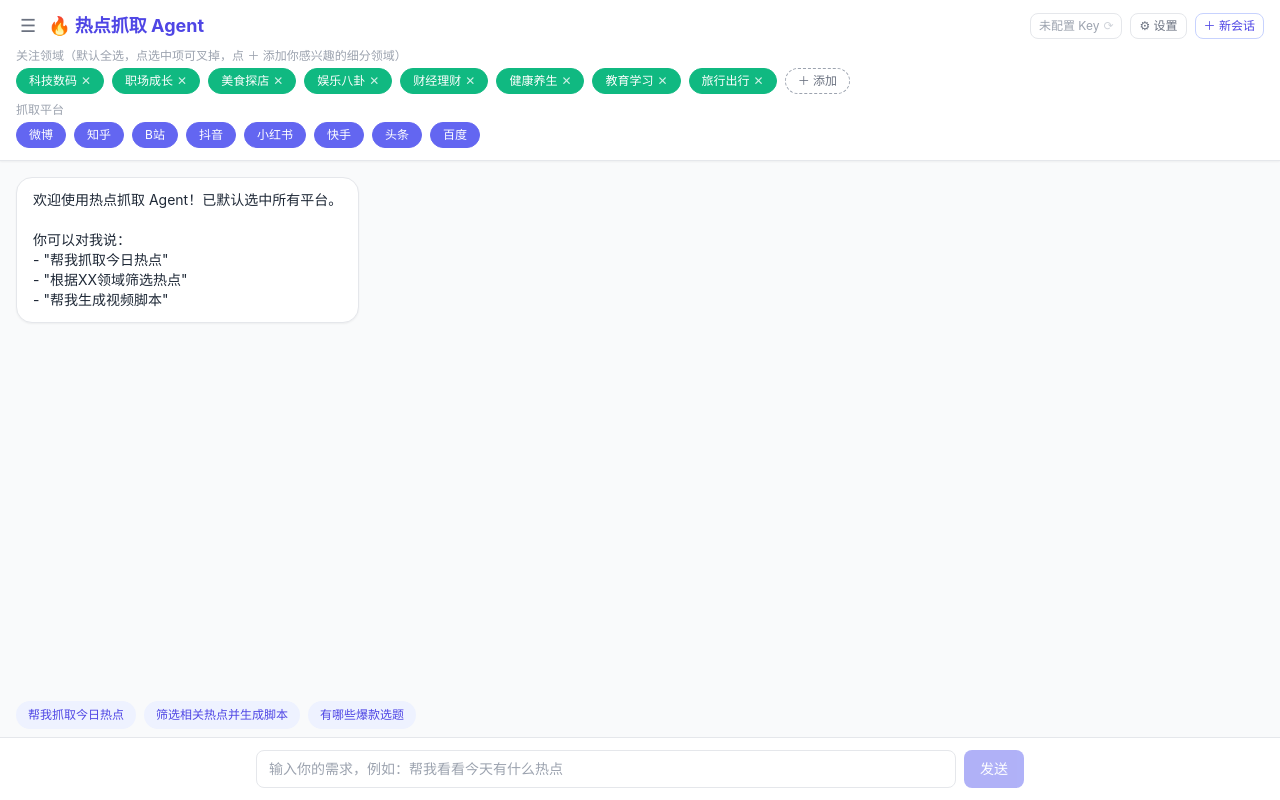
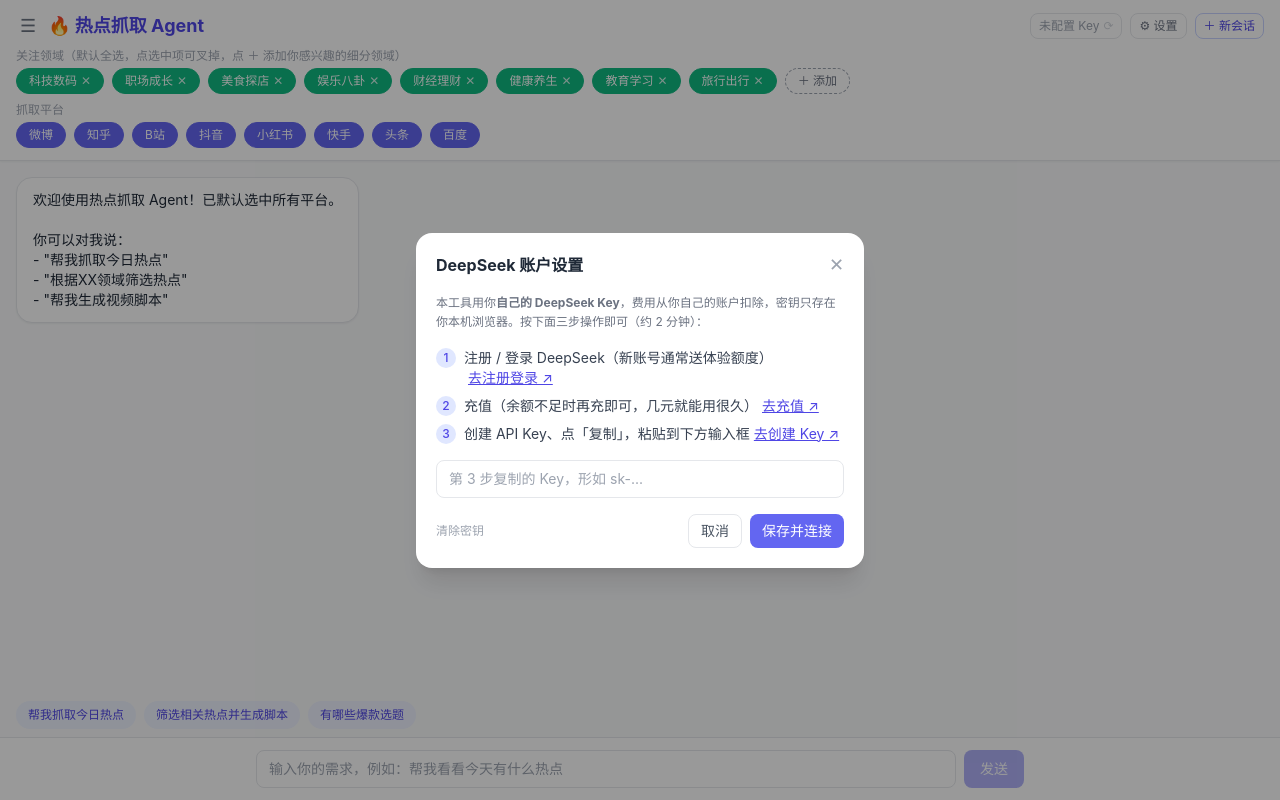
Before and after one commit to rensiyu6162-star/hot-topic-agent, a Next.js app: page / in a window 1280 px wide. Built offline with nearby package versions, Linux system fonts and the light colour scheme.

Commit message:
feat: 简化 Key 配置——三步图文引导 + 保存即验证 + 首次自动弹出

```diff
--- a/src/app/page.tsx
+++ b/src/app/page.tsx
@@ -52,6 +52,8 @@
   const [balanceCurrency, setBalanceCurrency] = useState("CNY");
   const [balanceLoading, setBalanceLoading] = useState(false);
   const [balanceError, setBalanceError] = useState("");
+  const [keyChecking, setKeyChecking] = useState(false);
+  const [keyCheckMsg, setKeyCheckMsg] = useState<{ ok: boolean; text: string } | null>(null);
   const [input, setInput] = useState("");
   const [loading, setLoading] = useState(false);
   const [hydrated, setHydrated] = useState(false);
@@ -158,24 +160,66 @@
     }
   };
 
-  // Key 恢复后自动查一次余额
+  // Key 恢复后自动查一次余额；首次访问未配置 Key 时自动弹出引导
   useEffect(() => {
-    if (hydrated && apiKey) fetchBalance(apiKey);
+    if (!hydrated) return;
+    if (apiKey) {
+      fetchBalance(apiKey);
+    } else {
+      setShowSettings(true);
+    }
     // eslint-disable-next-line react-hooks/exhaustive-deps
-  }, [hydrated, apiKey]);
+  }, [hydrated]);
 
-  const saveKey = () => {
+  // 保存并验证 Key：验证通过才关闭弹窗，失败则保留并提示
+  const saveKey = async () => {
     const k = keyInput.trim();
+    if (!k) {
+      // 空 = 清除密钥
+      setApiKey("");
+      try {
+        localStorage.removeItem("deepseekApiKey");
+      } catch {}
+      setBalance(null);
+      setBalanceError("");
+      setKeyCheckMsg(null);
+      setShowSettings(false);
+      return;
+    }
+    setKeyChecking(true);
+    setKeyCheckMsg(null);
+    try {
+      const res = await fetch("/api/balance", {
+        method: "POST",
+        headers: { "Content-Type": "application/json" },
+        body: JSON.stringify({ apiKey: k }),
+      });
+      const data = await res.json();
+      if (!res.ok) {
+        setKeyCheckMsg({ ok: false, text: data.error || "Key 验证失败，请检查后重试" });
+        return;
+      }
+      // 验证通过：保存并回填余额
       setApiKey(k);
       try {
-      if (k) localStorage.setItem("deepseekApiKey", k);
-      else localStorage.removeItem("deepseekApiKey");
+        localStorage.setItem("deepseekApiKey", k);
       } catch {}
+      setBalance(data.totalBalance);
+      setBalanceCurrency(data.currency || "CNY");
+      setBalanceError("");
+      setKeyCheckMsg({
+        ok: true,
+        text: `✓ 已连接，当前余额 ¥${data.totalBalance}`,
+      });
+      // 稍作停留让用户看到成功提示，然后关闭
+      setTimeout(() => {
         setShowSettings(false);
-    if (k) fetchBalance(k);
-    else {
-      setBalance(null);
-      setBalanceError("");
+        setKeyCheckMsg(null);
+      }, 900);
+    } catch {
+      setKeyCheckMsg({ ok: false, text: "网络异常，请稍后重试" });
+    } finally {
+      setKeyChecking(false);
     }
   };
 
@@ -363,27 +407,69 @@
               </button>
             </div>
             <p className="text-xs text-gray-500 leading-relaxed">
-              请填写你自己的 DeepSeek API Key。密钥只保存在你本机浏览器（localStorage），
-              所有对话产生的费用都从<b>你自己的 DeepSeek 账户</b>扣除，与本站无关。
-              前往{" "}
+              本工具用你<b>自己的 DeepSeek Key</b>，费用从你自己的账户扣除，密钥只存在你本机浏览器。按下面三步操作即可（约 2 分钟）：
+            </p>
+            <ol className="space-y-2 text-sm text-gray-700">
+              <li className="flex items-start gap-2">
+                <span className="shrink-0 w-5 h-5 rounded-full bg-indigo-100 text-indigo-600 text-xs flex items-center justify-center font-medium">1</span>
+                <span className="flex-1">
+                  注册 / 登录 DeepSeek（新账号通常送体验额度）
+                  <a
+                    href="https://platform.deepseek.com/sign_in"
+                    target="_blank"
+                    rel="noreferrer"
+                    className="ml-1 text-indigo-600 underline whitespace-nowrap"
+                  >
+                    去注册登录 ↗
+                  </a>
+                </span>
+              </li>
+              <li className="flex items-start gap-2">
+                <span className="shrink-0 w-5 h-5 rounded-full bg-indigo-100 text-indigo-600 text-xs flex items-center justify-center font-medium">2</span>
+                <span className="flex-1">
+                  充值（余额不足时再充即可，几元就能用很久）
+                  <a
+                    href="https://platform.deepseek.com/top_up"
+                    target="_blank"
+                    rel="noreferrer"
+                    className="ml-1 text-indigo-600 underline whitespace-nowrap"
+                  >
+                    去充值 ↗
+                  </a>
+                </span>
+              </li>
+              <li className="flex items-start gap-2">
+                <span className="shrink-0 w-5 h-5 rounded-full bg-indigo-100 text-indigo-600 text-xs flex items-center justify-center font-medium">3</span>
+                <span className="flex-1">
+                  创建 API Key、点「复制」，粘贴到下方输入框
                   <a
                     href="https://platform.deepseek.com/api_keys"
                     target="_blank"
                     rel="noreferrer"
-                className="text-indigo-600 underline"
+                    className="ml-1 text-indigo-600 underline whitespace-nowrap"
                   >
-                DeepSeek 开放平台
-              </a>{" "}
-              创建 Key 并充值。
-            </p>
+                    去创建 Key ↗
+                  </a>
+                </span>
+              </li>
+            </ol>
             <input
               type="password"
               value={keyInput}
               onChange={(e) => setKeyInput(e.target.value)}
-              onKeyDown={(e) => e.key === "Enter" && saveKey()}
-              placeholder="sk-..."
+              onKeyDown={(e) => e.key === "Enter" && !keyChecking && saveKey()}
+              placeholder="第 3 步复制的 Key，形如 sk-..."
               className="w-full border rounded-lg px-3 py-2 text-sm focus:outline-none focus:ring-2 focus:ring-indigo-400"
             />
+            {keyCheckMsg && (
+              <div
+                className={`text-xs ${
+                  keyCheckMsg.ok ? "text-emerald-600" : "text-red-500"
+                }`}
+              >
+                {keyCheckMsg.text}
+              </div>
+            )}
             <div className="flex justify-between items-center">
               <button
                 onClick={() => {
@@ -394,6 +480,7 @@
                   } catch {}
                   setBalance(null);
                   setBalanceError("");
+                  setKeyCheckMsg(null);
                 }}
                 className="text-xs text-gray-400 hover:text-red-500 transition"
               >
@@ -408,9 +495,10 @@
                 </button>
                 <button
                   onClick={saveKey}
-                  className="text-sm px-3 py-1.5 rounded-lg bg-indigo-500 text-white hover:bg-indigo-600 transition"
+                  disabled={keyChecking}
+                  className="text-sm px-3 py-1.5 rounded-lg bg-indigo-500 text-white hover:bg-indigo-600 disabled:opacity-50 transition"
                 >
-                  保存
+                  {keyChecking ? "验证中…" : "保存并连接"}
                 </button>
               </div>
             </div>
```
Lines whose indentation alone changed are shown as unchanged.
